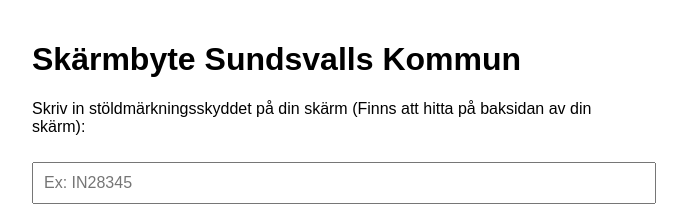
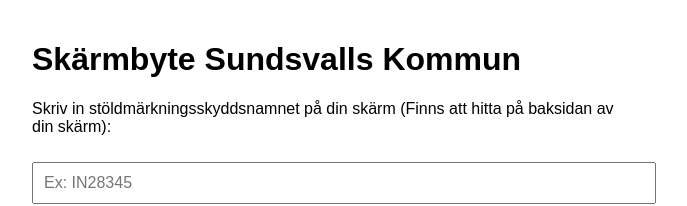
Before and after one commit to PreRepSundsvall/Skarm, a plain HTML site: page index.html in a window 1280 px wide. Shown: the top 206 px of the page, without its empty margins (308-995 px from the left). Drawn offline with Linux system fonts and the light colour scheme.

Commit message:
Update index.html

```diff
--- a/index.html
+++ b/index.html
@@ -11,7 +11,7 @@
 </head>
 <body>
   <h1>Skärmbyte Sundsvalls Kommun</h1>
-  <p>Skriv in stöldmärkningsskyddet på din skärm (Finns att hitta på baksidan av din skärm):</p>
+  <p>Skriv in stöldmärkningsskyddsnamnet på din skärm (Finns att hitta på baksidan av din skärm):</p>
   <input type="text" id="skarmInput" placeholder="Ex: IN28345" />
   <button onclick="kontrolleraSkarm()">Kontrollera</button>
   <div id="resultat"></div>
```
